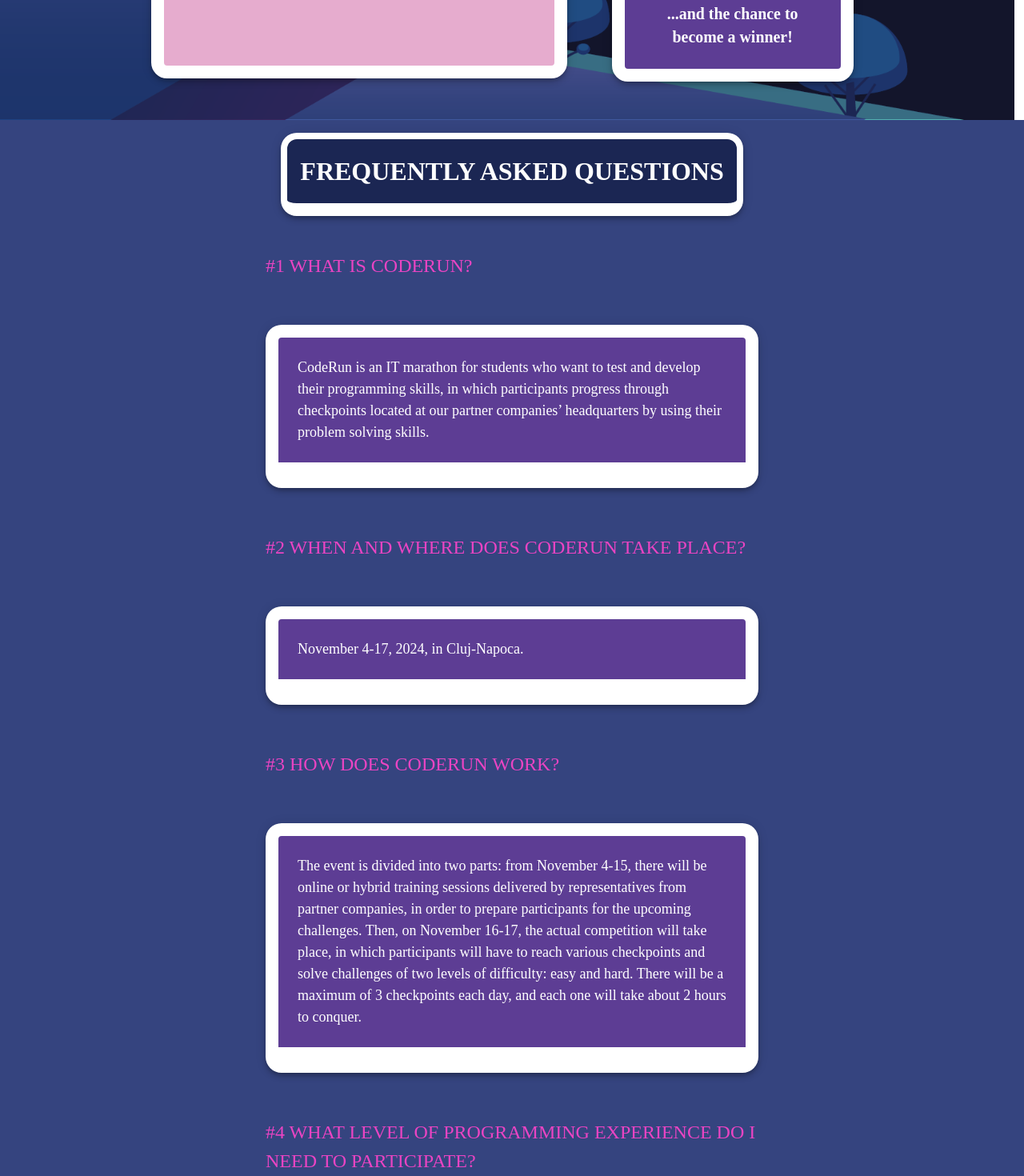
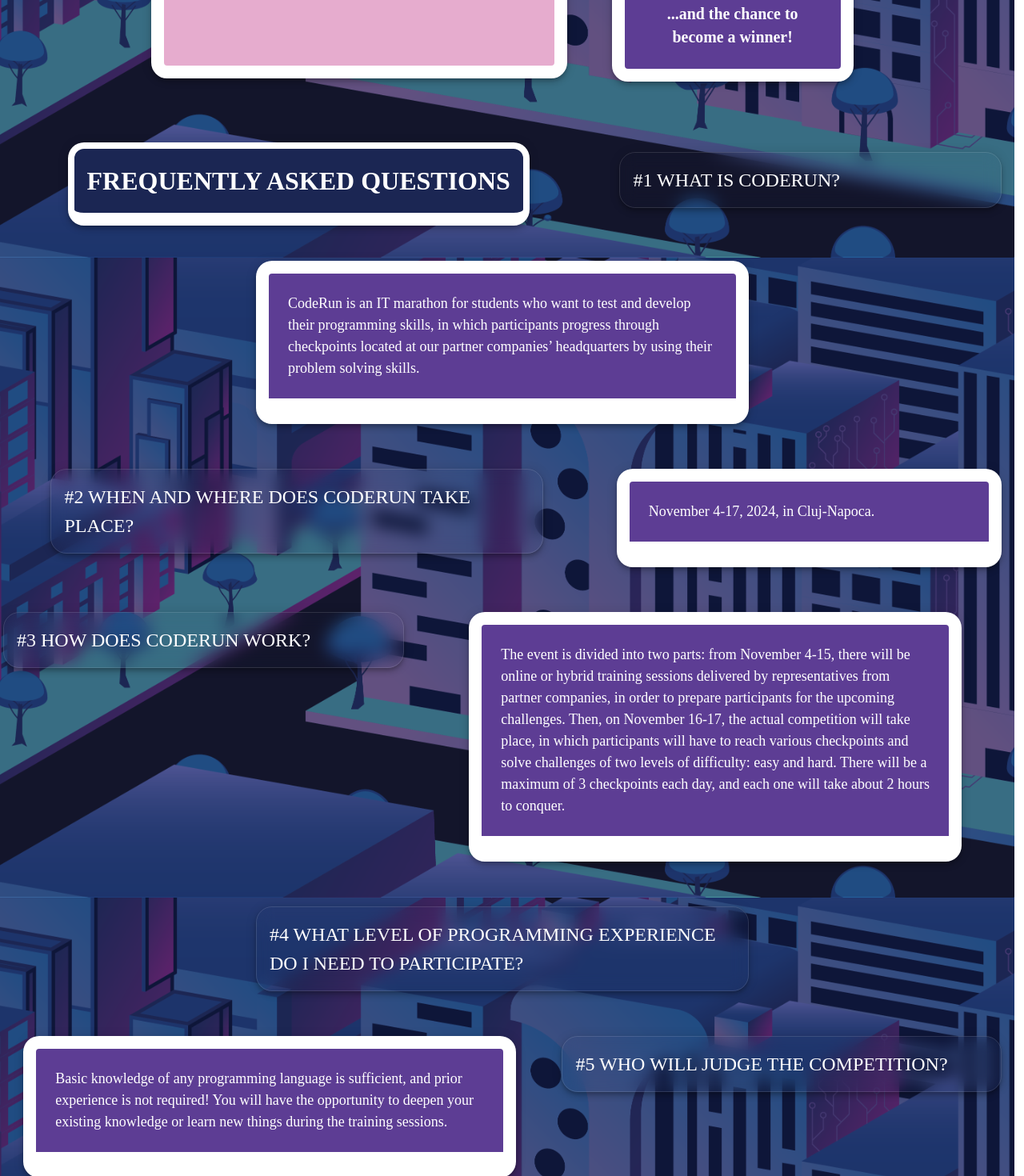
Before and after one commit to bestcluj/coderun-2024, a Vue app: page / in a window 1280 px wide. Shown: the part 1330-2800 px from the top of the page at 80% size. Built offline with nearby package versions, Linux system fonts and the light colour scheme; grey boxes are pictures that could not be loaded; a web font is replaced by a local one.

Commit message:
homepage redesigned

```diff
--- a/src/views/HomeView.vue
+++ b/src/views/HomeView.vue
@@ -44,18 +44,7 @@
             REGISTER HERE</v-card></a>
         </v-col>
       </v-row>
-
-<!--      <v-row>-->
-<!--        <v-col class="font-2 columns ma-3" align-self="center">-->
-<!--          <h3>12 days of trainings and workshops delivered by the best IT companies in Cluj,-->
-<!--            2 competition days filled with fun challenges...<br />-->
-<!--            ...and the chance to become a winner!-->
-<!--          </h3>-->
-<!--        </v-col>-->
-<!--      </v-row>-->
-
       <!--    sectiune video-->
-
 
       <v-row justify="center" align="center" class="mt-lg-16 pb-12 responsive-video">
         <v-col class="columns-video mr-lg-4" md="5" cols="12">
@@ -75,13 +64,12 @@
 
       </v-row>
 
-    </v-row>
-
       <!--    sectiune FAQ-->
 
       <v-row class="section-2 pa-4" style="font-family: 'Radio Stars';">
         <v-card outlined dark class="pa-4 elevation-5" color="#1b2653"
-                style="border-color: #ffffff; border-bottom-width: 1rem; border-top-width: .5rem;border-right-width: .5rem;border-left-width: .5rem; border-radius:20px">
+                style="border-color: #ffffff; border-bottom-width: 1rem; border-top-width: .5rem;border-right-width: .5rem;
+                border-left-width: .5rem; border-radius:20px">
           <h1>FREQUENTLY ASKED QUESTIONS</h1>
         </v-card>
       </v-row>
@@ -89,8 +77,11 @@
       <!--    Q1-->
 
       <v-row class="section-2">
-      <v-col class="font-faq ma-4">
+        <v-col class="ma-4">
+          <v-card outlined dark class="pa-4 elevation-5 font-faq question-glass-bg"
+                  style="border-radius:20px; background-color:rgba(255,255,255, 0%);">
             #1 WHAT IS CODERUN?
+          </v-card>
         </v-col>
       </v-row>
 
@@ -114,7 +105,10 @@
 
       <v-row class="section-2">
         <v-col class="font-faq ma-4">
+          <v-card outlined dark class="pa-4 elevation-5 font-faq question-glass-bg"
+                  style="border-radius:20px; background-color:rgba(255,255,255, 0%);">
             #2 WHEN AND WHERE DOES CODERUN TAKE PLACE?
+          </v-card>
         </v-col>
       </v-row>
 
@@ -132,7 +126,10 @@
 
       <v-row class="section-2">
         <v-col class="font-faq ma-4">
+          <v-card outlined dark class="pa-4 elevation-5 font-faq question-glass-bg"
+                  style="border-radius:20px; background-color:rgba(255,255,255, 0%);">
             #3 HOW DOES CODERUN WORK?
+          </v-card>
         </v-col>
       </v-row>
 
@@ -153,7 +150,10 @@
 
       <v-row class="section-2">
         <v-col class="font-faq ma-4">
+          <v-card outlined dark class="pa-4 elevation-5 font-faq question-glass-bg"
+                  style="border-radius:20px; background-color:rgba(255,255,255, 0%);">
             #4 WHAT LEVEL OF PROGRAMMING EXPERIENCE DO I NEED TO PARTICIPATE?
+          </v-card>
         </v-col>
       </v-row>
 
@@ -172,7 +172,10 @@
 
       <v-row class="section-2">
         <v-col class="font-faq ma-4">
+          <v-card outlined dark class="pa-4 elevation-5 font-faq question-glass-bg"
+                  style="border-radius:20px; background-color:rgba(255,255,255, 0%);">
             #5 WHO WILL JUDGE THE COMPETITION?
+          </v-card>
         </v-col>
       </v-row>
 
@@ -191,7 +194,10 @@
 
       <v-row class="section-2">
         <v-col class="font-faq ma-4">
+          <v-card outlined dark class="pa-4 elevation-5 font-faq question-glass-bg"
+                  style="border-radius:20px; background-color:rgba(255,255,255, 0%);">
             #6 WHO CAN REGISTER FOR CODERUN?
+          </v-card>
         </v-col>
       </v-row>
 
@@ -209,7 +215,10 @@
 
       <v-row class="section-2">
         <v-col class="font-faq ma-4">
+          <v-card outlined dark class="pa-4 elevation-5 font-faq question-glass-bg"
+                  style="border-radius:20px; background-color:rgba(255,255,255, 0%);">
             #7 IF I'M UNDECIDED ABOUT SIGNING UP BY MYSELF, CAN I FIND A TEAM LATER??
+          </v-card>
         </v-col>
       </v-row>
 
@@ -228,7 +237,10 @@
 
       <v-row class="section-2">
         <v-col class="font-faq ma-4">
+          <v-card outlined dark class="pa-4 elevation-5 font-faq question-glass-bg"
+                  style="border-radius:20px; background-color:rgba(255,255,255, 0%);">
             #8 CAN I PARTICIPATE AS A HIGH SCHOOL STUDENT?
+          </v-card>
         </v-col>
       </v-row>
 
@@ -246,7 +258,10 @@
 
       <v-row class="section-2">
         <v-col class="font-faq ma-4">
+          <v-card outlined dark class="pa-4 elevation-5 font-faq question-glass-bg"
+                  style="border-radius:20px; background-color:rgba(255,255,255, 0%);">
             #9 WILL ATTENDING CODERUN HELP MY CAREER?
+          </v-card>
         </v-col>
       </v-row>
 
@@ -264,7 +279,10 @@
 
       <v-row class="section-2">
         <v-col class="font-faq ma-4">
+          <v-card outlined dark class="pa-4 elevation-5 font-faq question-glass-bg"
+                  style="border-radius:20px; background-color:rgba(255,255,255, 0%);">
             #10 HOW CAN I REGISTER?
+          </v-card>
         </v-col>
       </v-row>
 
@@ -276,6 +294,8 @@
                   style="border-color: #ffffff; border-bottom-width: 2rem; border-top-width: 1rem;border-right-width: 1rem;border-left-width: 1rem; border-radius:20px">
             Keep an eye on our website or BEST Cluj-Napoca’s Instagram page (@best_clujnapoca). Registrations will open soon!</v-card>
         </v-col>
+      </v-row>
+
     </v-row>
 
     <footer-comp />
@@ -312,6 +332,8 @@
   display:block;
   max-width: 100%;
   max-height: 100%;
+  background-repeat: no-repeat;
+  background-attachment: fixed;
 }
 
 .main-cnt{
@@ -321,7 +343,7 @@
 }
 
 .section-2.row {
-  background-color: #35447f;
+  /*background-color: #35447f;*/
   margin-top: 0;
   justify-content: center;
 }
@@ -364,7 +386,7 @@
   font-family: "radio stars";
   font-size: x-large;
   color: #cd55a0;
-  color: #ea44c3;
+  /*color: #ea44c3;*/
 }
 
 .font-2{
@@ -391,4 +413,9 @@
   margin: unset; /* no-gutters by default */
 }
 
+.question-glass-bg{
+  background-color: rgb(255 255 255 / 30%);
+  backdrop-filter: blur(10px);
+}
+
 </style>
```
Lines whose indentation alone changed are shown as unchanged.
